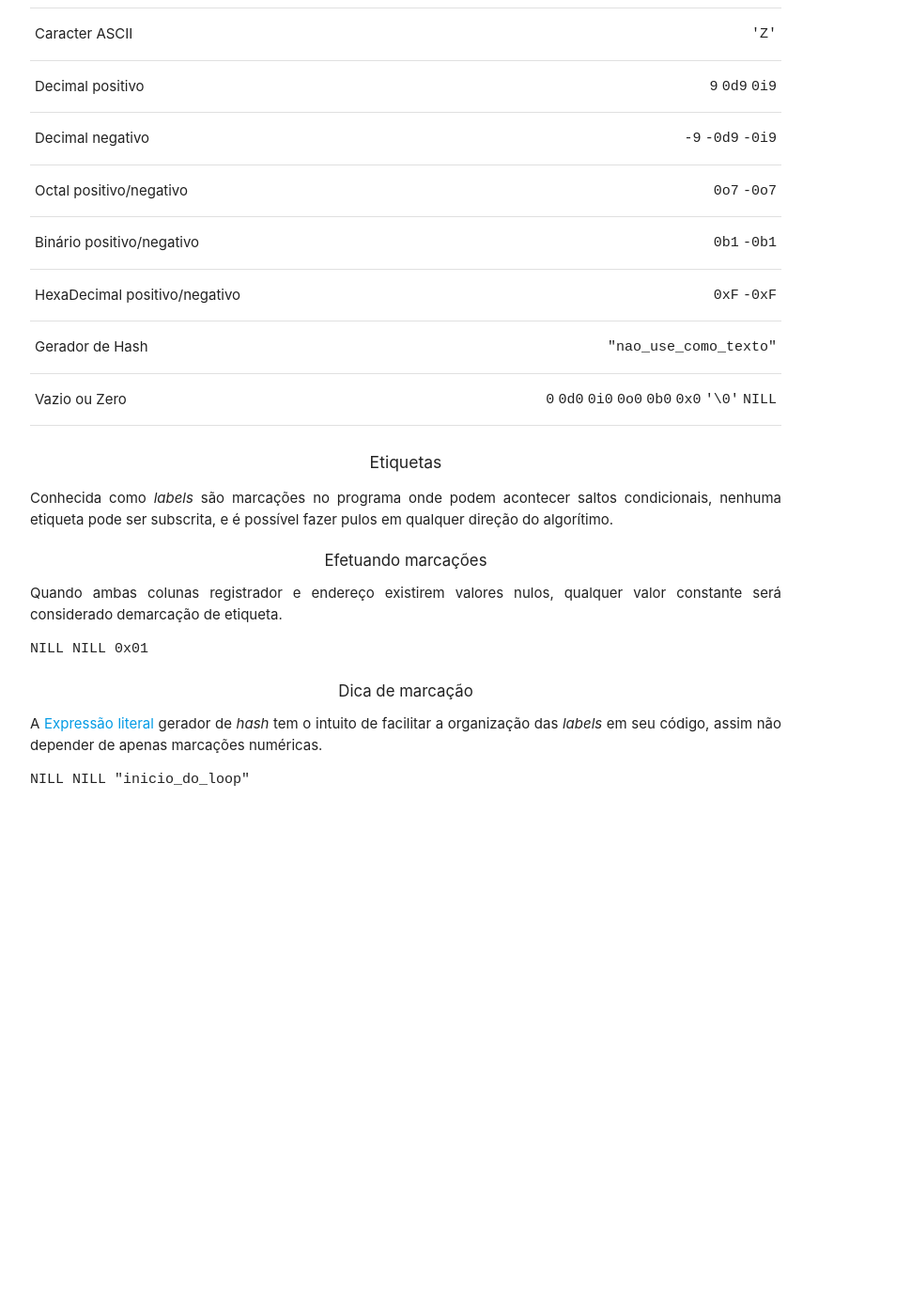
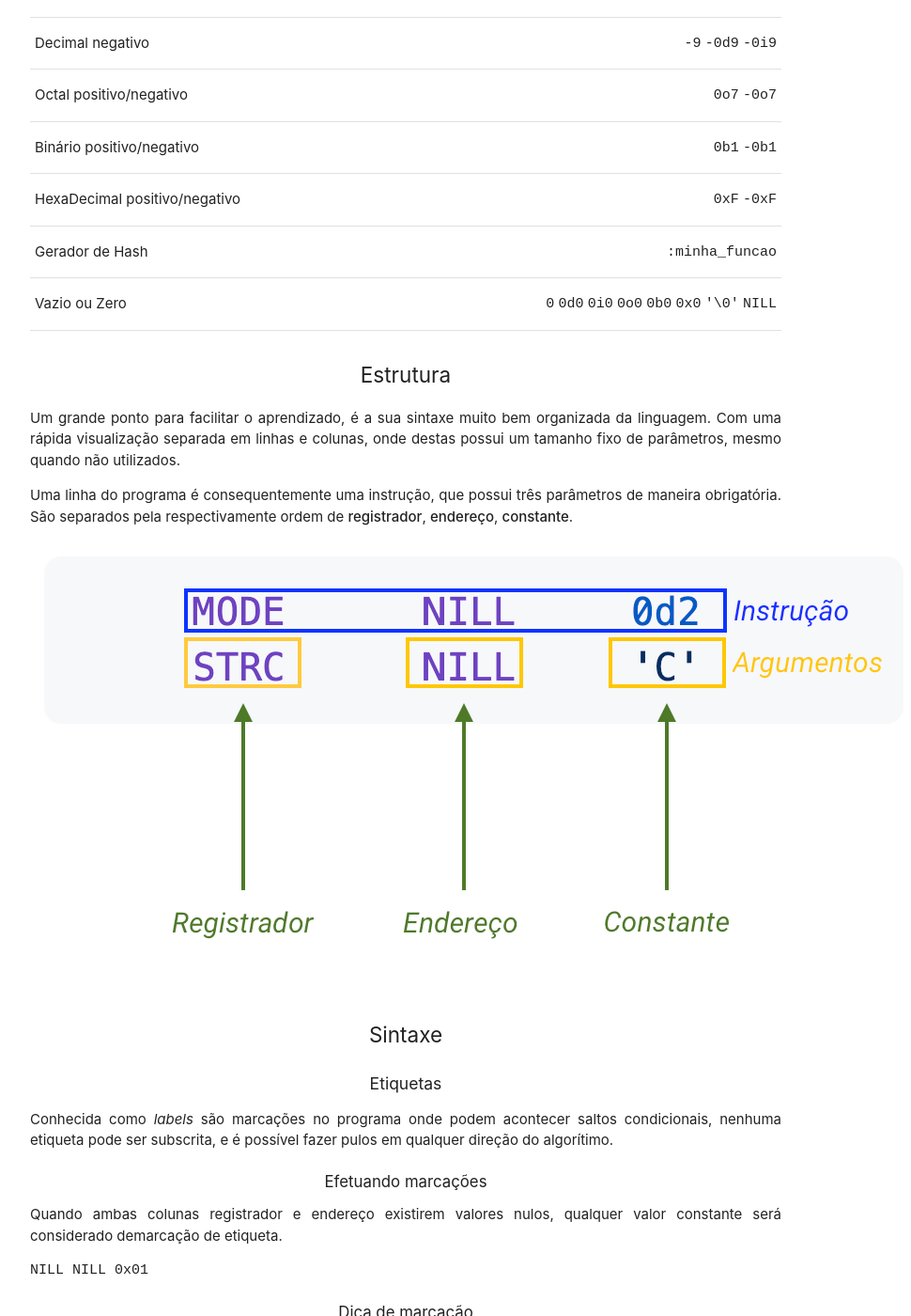
Before and after one commit to RodrigoDornelles/3bc-lang, a Jekyll site: the page built from docs/tutorial-pt-br.md, in a window 1280 px wide and 1400 px high, scrolled down 684 px. Shown: the whole window at 94% size, without its empty margins (208-1178 px from the left). Built offline with Jekyll 4.4.1, drawn with Linux system fonts in a browser that asks for light colours; emoji names are drawn with the system emoji font; our own code applies the rules of GitHub Pages for plain Markdown files; a style sheet for code colours, icons or effects is not loaded; before the commit the page ends 1541 px from its top, so only the background shows below that; some of the changed text lies outside the part shown.

Commit message:
add estrutura in tutorial pt br [ci skip]

````diff
--- a/docs/tutorial-pt-br.md
+++ b/docs/tutorial-pt-br.md
@@ -25,8 +20,21 @@
 | Octal positivo/negativo | `0o7` `-0o7` |
 | Binário positivo/negativo | `0b1` `-0b1` |
 | HexaDecimal positivo/negativo | `0xF` `-0xF` |
-| Gerador de Hash | `"nao_use_como_texto"` |
+| Gerador de Hash | `:minha_funcao` |
 | Vazio ou Zero | `0` `0d0` `0i0` `0o0` `0b0` `0x0` `'\0'` `NILL` |
+
+Estrutura
+---------
+
+Um grande ponto para facilitar o aprendizado, é a sua sintaxe muito bem organizada da linguagem. Com uma rápida visualização separada em linhas e colunas, onde destas possui um tamanho fixo de parâmetros, mesmo quando não utilizados.
+
+Uma linha do programa é consequentemente uma instrução, que possui três parâmetros de maneira obrigatória. São separados pela respectivamente ordem de **registrador**, **endereço**, **constante**.
+
+![structure-pt-br](/images/structure-pt-br.png)
+
+
+Sintaxe
+-------
 
 ### Etiquetas ###
 
@@ -45,5 +53,5 @@
 A [Expressão literal](#expressões-literais) gerador de _hash_ tem o intuito de facilitar a organização das _labels_ em seu código, assim não depender de apenas marcações numéricas.
 
 ```RUBY
-NILL NILL "inicio_do_loop"
+NILL NILL :inicio_do_loop
 ```
````
Also changed, not shown: other parts of docs/tutorial-pt-br.md (+2 -7 lines).
